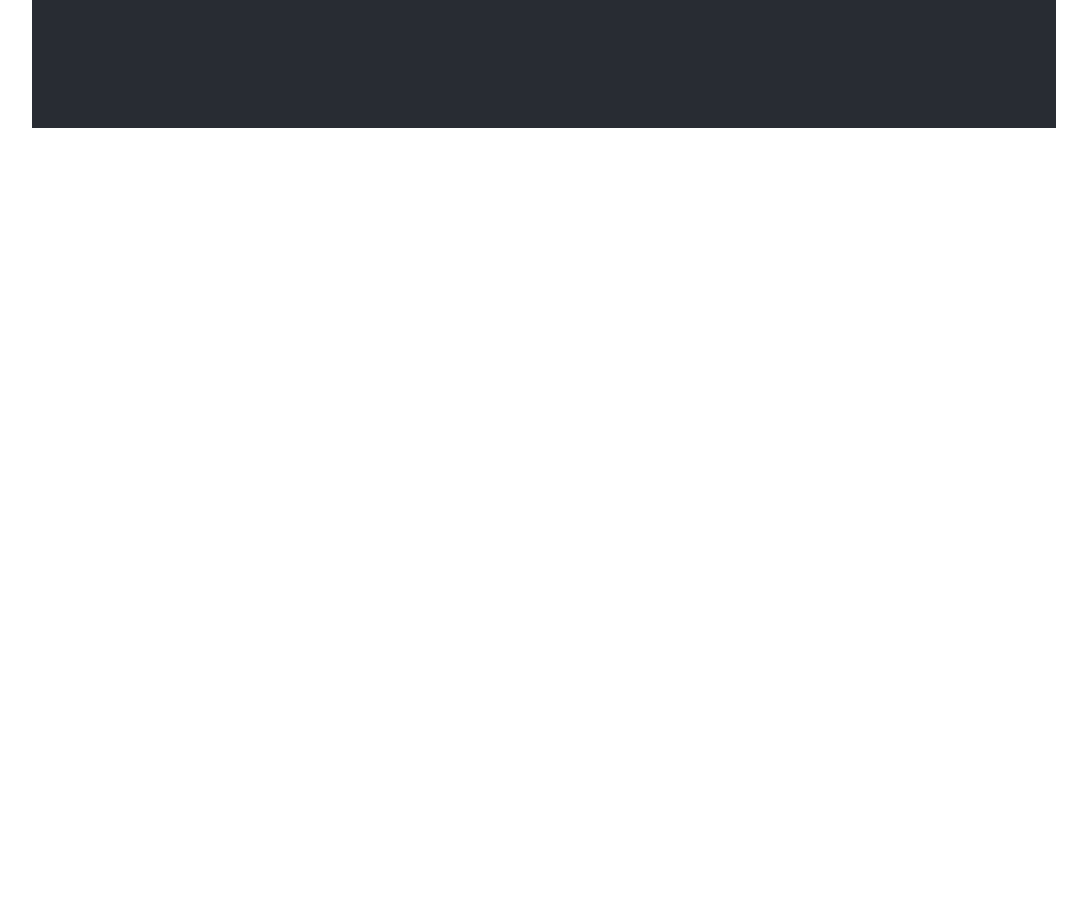
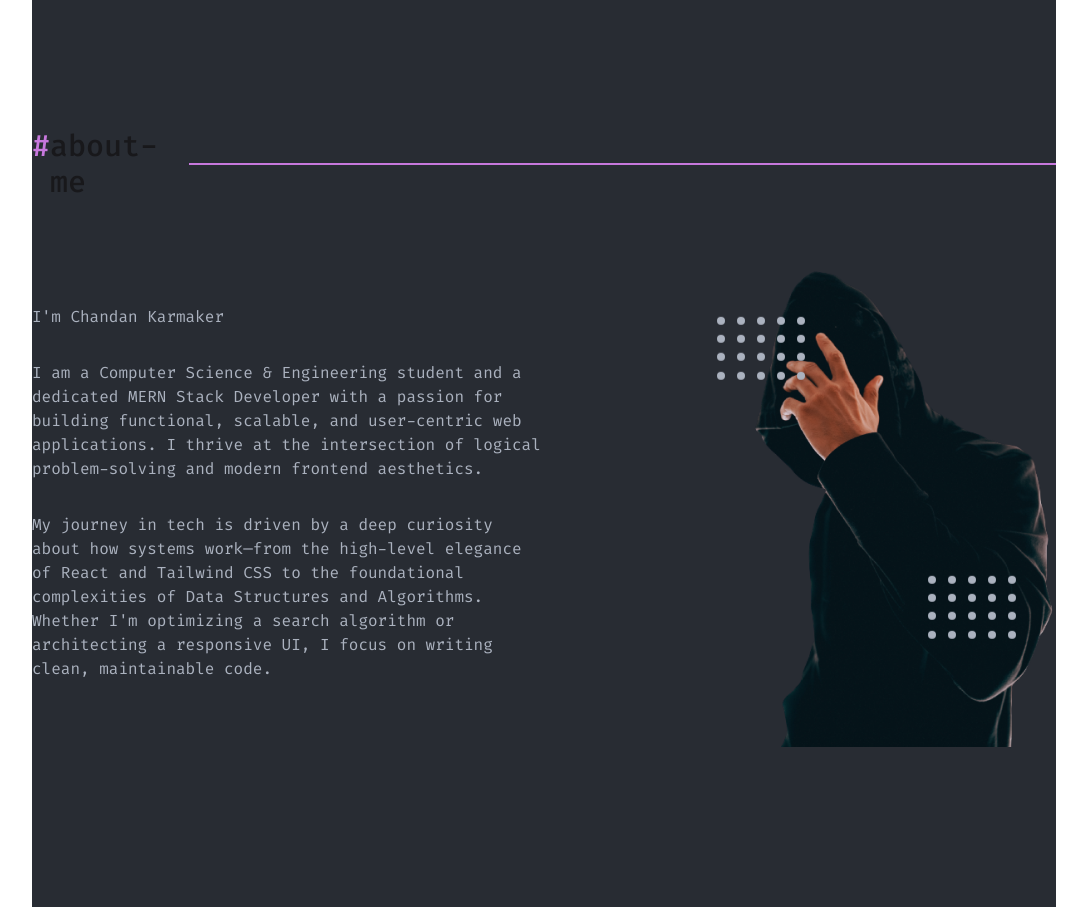
Before and after one commit to chandan-d-karmaker/my-portfolio, a React (Vite) app: page / in a window 1280 px wide. Shown: the part 2580-3487 px from the top of the page, without its empty margins (96-1183 px from the left). Before the commit the page ends 2708 px from the top, so only its background shows below. Built offline with nearby package versions, Linux system fonts and the light colour scheme.

Commit message:
made about me section

```diff
--- a/src/App.jsx
+++ b/src/App.jsx
@@ -1,4 +1,5 @@
 import './App.css'
+import AbooutMe from './components/AbooutMe'
 import Hero from './components/hero'
 import Projects from './components/Projects/Projects'
 import Skills from './components/skills'
@@ -21,6 +22,7 @@ function App() {
       <Hero/>
       <Projects projects={projects} />
       <Skills/>
+      <AbooutMe/>
 
     </>
   )
--- /dev/null
+++ b/src/components/AbooutMe.jsx
@@ -0,0 +1,39 @@
+import React from 'react';
+import img from '../assets/about-me.png'
+import Dots from './dots';
+
+const AbooutMe = () => {
+    return (
+        <div className='md:w-4/5 md:pb-40 pb-10 px-4 md:px-0 mx-auto bg-[#282C33]'>
+
+            <div className='flex gap-5 items-center'>
+                <div className='flex flex-nowrap'>
+                    <h1 className='text-2xl md:text-3xl font-medium flex flex-nowrap'><span className='text-[#C778DD]'>#</span>about-me</h1>
+                </div>
+                <div className='border border-[#C778DD] h-0 w-full'></div>
+            </div>
+
+            <div className='mt-10 flex flex-col md:flex-row items-center justify-between gap-10'>
+                <div className='space-y-8 max-w-lg'>
+                    <p className='font-[16px] text-[#ABB2BF]'>I'm Chandan Karmaker</p>
+
+                    <p className='font-[16px] text-[#ABB2BF]'>
+                        I am a Computer Science & Engineering student and a dedicated MERN Stack Developer with a passion for building functional, scalable, and user-centric web applications. I thrive at the intersection of logical problem-solving and modern frontend aesthetics.
+                    </p>
+                    <p className='font-[16px] text-[#ABB2BF]'>
+                        My journey in tech is driven by a deep curiosity about how systems work—from the high-level elegance of React and Tailwind CSS to the foundational complexities of Data Structures and Algorithms. Whether I'm optimizing a search algorithm or architecting a responsive UI, I focus on writing clean, maintainable code.
+                    </p>
+                </div>
+
+                <div className='relative'>
+                    <img src={img} alt="" />
+                    <Dots pos='top-20 left-0' animation='animate-bounce'/>
+                    <Dots pos='bottom-20 right-10' animation='animate-bounce'/>
+                </div>
+            </div>
+
+        </div>
+    );
+};
+
+export default AbooutMe;
--- a/src/components/dots.jsx
+++ b/src/components/dots.jsx
@@ -4,14 +4,14 @@ import Ellipse from '../assets/Ellipse.svg'
 const Dots = ({ pos, animation }) => {
     return (
         <div className={`grid grid-rows-5 gap-1 w-22 h-22 absolute ${pos} z-20`}>
-            <div className={`flex justify-between ${animation} hover:animate-bounce animation-delay-200`}>
+            <div className={`flex justify-between ${animation}`}>
                 <img src={Ellipse} alt="Ellipse" className='w-2 h-2 hover:animate-ping animation-delay-800' />
                 <img src={Ellipse} alt="Ellipse" className='w-2 h-2 hover:animate-ping animation-delay-800' />
                 <img src={Ellipse} alt="Ellipse" className='w-2 h-2 hover:animate-ping animation-delay-800' />
                 <img src={Ellipse} alt="Ellipse" className='w-2 h-2 hover:animate-ping animation-delay-800' />
                 <img src={Ellipse} alt="Ellipse" className='w-2 h-2 hover:animate-ping animation-delay-800' />
             </div>
-            <div className={`flex justify-between ${animation} hover:animate-bounce animation-delay-500`}>
+            <div className={`flex justify-between ${animation}`}>
                 <img src={Ellipse} alt="Ellipse" className='w-2 h-2 hover:animate-ping animation-delay-800' />
                 <img src={Ellipse} alt="Ellipse" className='w-2 h-2 hover:animate-ping animation-delay-800' />
                 <img src={Ellipse} alt="Ellipse" className='w-2 h-2 hover:animate-ping animation-delay-800' />
@@ -19,7 +19,7 @@ const Dots = ({ pos, animation }) => {
                 <img src={Ellipse} alt="Ellipse" className='w-2 h-2 hover:animate-ping animation-delay-800' />
 
             </div>
-            <div className={`flex justify-between ${animation} hover:animate-bounce animation-delay-700`}>
+            <div className={`flex justify-between ${animation}`}>
                 <img src={Ellipse} alt="Ellipse" className='w-2 h-2 hover:animate-ping animation-delay-800' />
                 <img src={Ellipse} alt="Ellipse" className='w-2 h-2 hover:animate-ping animation-delay-800' />
                 <img src={Ellipse} alt="Ellipse" className='w-2 h-2 hover:animate-ping animation-delay-800' />
@@ -27,7 +27,7 @@ const Dots = ({ pos, animation }) => {
                 <img src={Ellipse} alt="Ellipse" className='w-2 h-2 hover:animate-ping animation-delay-800' />
 
             </div>
-            <div className={`flex justify-between ${animation} hover:animate-bounce animation-delay-800`}>
+            <div className={`flex justify-between ${animation}`}>
 
                 <img src={Ellipse} alt="Ellipse" className='w-2 h-2 hover:animate-ping animation-delay-800' />
                 <img src={Ellipse} alt="Ellipse" className='w-2 h-2 hover:animate-ping animation-delay-800' />
--- a/src/components/hero.jsx
+++ b/src/components/hero.jsx
@@ -45,7 +45,7 @@ const Hero = () => {
                     <button className='border border-[#C778DD] text-[#ABB2BF] px-5 py-2'>Currently working on <span className='font-semibold text-white'>portfolio</span> </button>
                     <img src={logoBox} alt="Logo Box" className='absolute md:top-10 top-5 left-0' />
 
-                    <Dots pos='top-50 right-15' />
+                    <Dots pos='top-50 right-15' animation='hover:animate-bounce'/>
 
                 </div>
             </div>
```
Also changed, not shown: src/assets/about-me.png (added).
